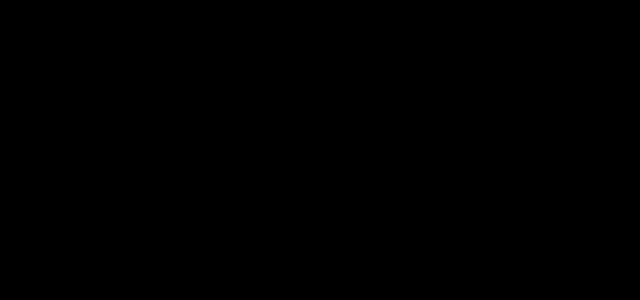
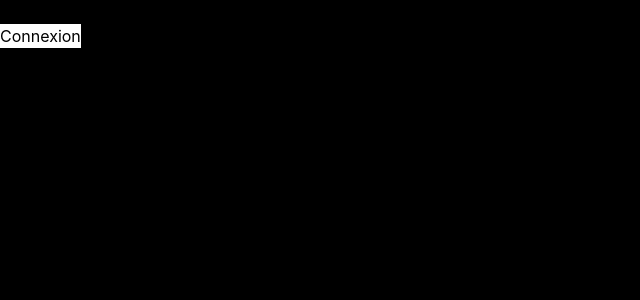
Before and after one commit to N0ku/Interactive-Story, a React (Create React App) app in the folder client/: page / in a window 1280 px wide. Shown: the top 300 px of the page, without its empty margins (0-640 px from the left). Built offline with nearby package versions, Linux system fonts and the light colour scheme.

Commit message:
#10 🔨 - feat/Finish disconnect on Home page and add redirection

```diff
--- a/client/src/pages/home/Home.js
+++ b/client/src/pages/home/Home.js
@@ -1,4 +1,33 @@
+import { useState, useEffect } from "react";
+import { useNavigate } from 'react-router-dom';
+
 function Home() {
-    <h1>Home page</h1>
+    const [connected, setConnected] = useState(false);
+    const token = localStorage.getItem('token');
+    const navigate = useNavigate();
+
+    console.log(token);
+
+    useEffect(() => {
+        if (token) {
+            setConnected(true);
+        }
+    }, [token]);
+
+    function disconnect() {
+        setConnected(false);
+        localStorage.clear();
+    }
+
+    return (
+        <div>
+            <h1>Home page</h1>
+            {connected ?
+                <button className="disconnect-button" style={{ backgroundColor: 'white' }} onClick={disconnect}>Déconnexion</button>
+                :
+                <button className="connect-button" style={{ backgroundColor: 'white' }} onClick={() => navigate('/connexion')}>Connexion</button>
+            }
+        </div>
+    )
 }
 export default Home;
--- a/client/src/pages/login/Login.js
+++ b/client/src/pages/login/Login.js
@@ -1,6 +1,9 @@
 import axios from 'axios';
+import { useNavigate, Link } from 'react-router-dom';
+
 
 function Login() {
+    const navigate = useNavigate();
 
     async function authenticateUser(identifier, password) {
         const response = await axios.post('http://localhost:5050/authenticate', {
@@ -18,6 +21,8 @@ function Login() {
         if (await verifyIfAlreadyExist(identifier)) {
             let token = await authenticateUser(identifier, password); //set the token for the user
             localStorage.setItem("token", token.token);
+
+            navigate('/')
         }
     }
 
@@ -36,6 +41,7 @@ function Login() {
             <input type="text" placeholder="Entrez votre mail/username.." className="user-inputs" id="identifier"></input>
             <input type="password" placeholder="Entrez votre mot de passe.." className="user-inputs" id="password"></input>
             <button onClick={loginUser} style={{ backgroundColor: 'white' }}>Connexion</button>
+            <p style={{ color: 'white' }}>Pas encore de compte ? S'inscire <Link style={{ color: 'blue' }} to='/inscription'>ici</Link></p>
         </div>
     );
 }
--- a/client/src/pages/register/Register.js
+++ b/client/src/pages/register/Register.js
@@ -1,4 +1,5 @@
 import axios from 'axios';
+import { Link } from 'react-router-dom';
 
 
 function Register() {
@@ -66,6 +67,7 @@ function Register() {
             <input type="password" id="password" className="user-inputs" placeholder="Entrez votre mot de passe.."></input>
             <input type="password" id="confirm-password" className="user-inputs" placeholder="Confirmer votre mot de passe.."></input>
             <button onClick={validRegister} style={{ backgroundColor: 'white' }}>Valider</button>
+            <p style={{ color: 'white' }}>Déjà un compte ? Se connecter <Link style={{ color: 'blue' }} to='/connexion'>ici</Link></p>
         </div>
     );
 }
```
